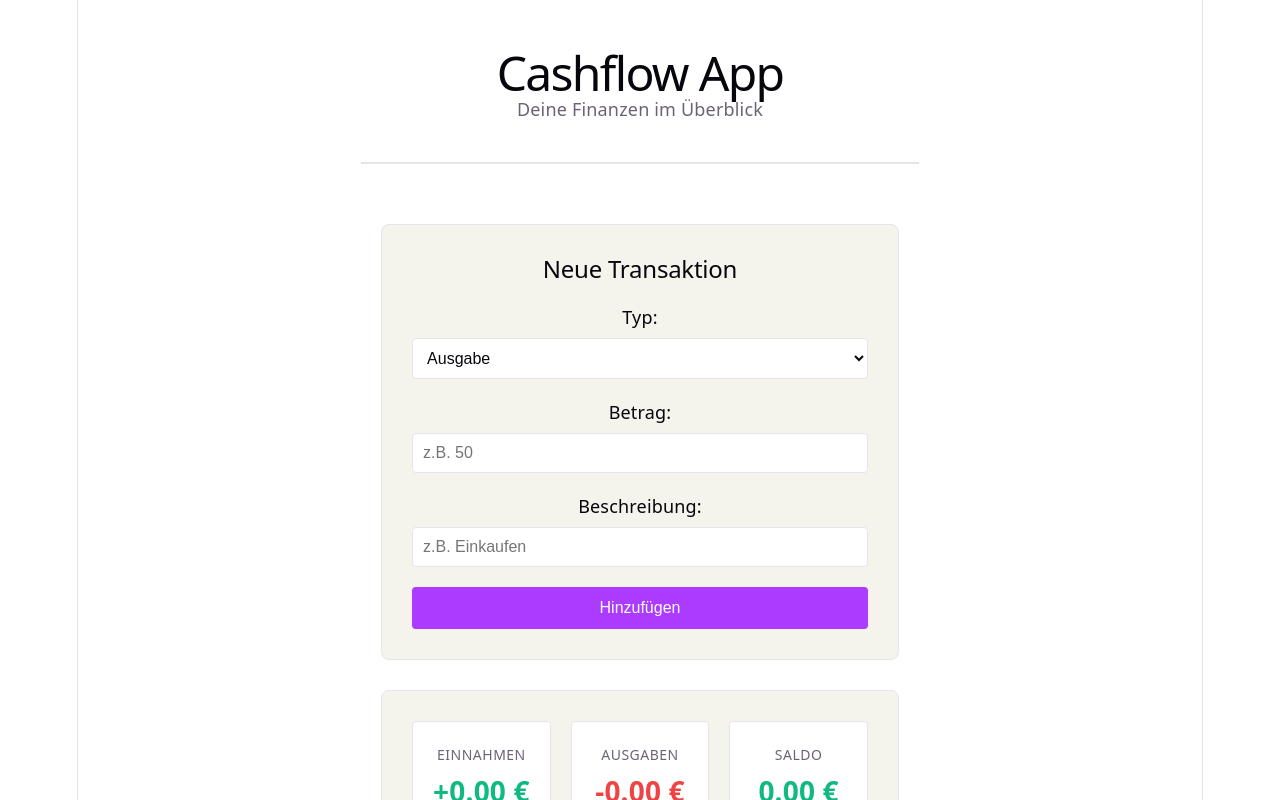
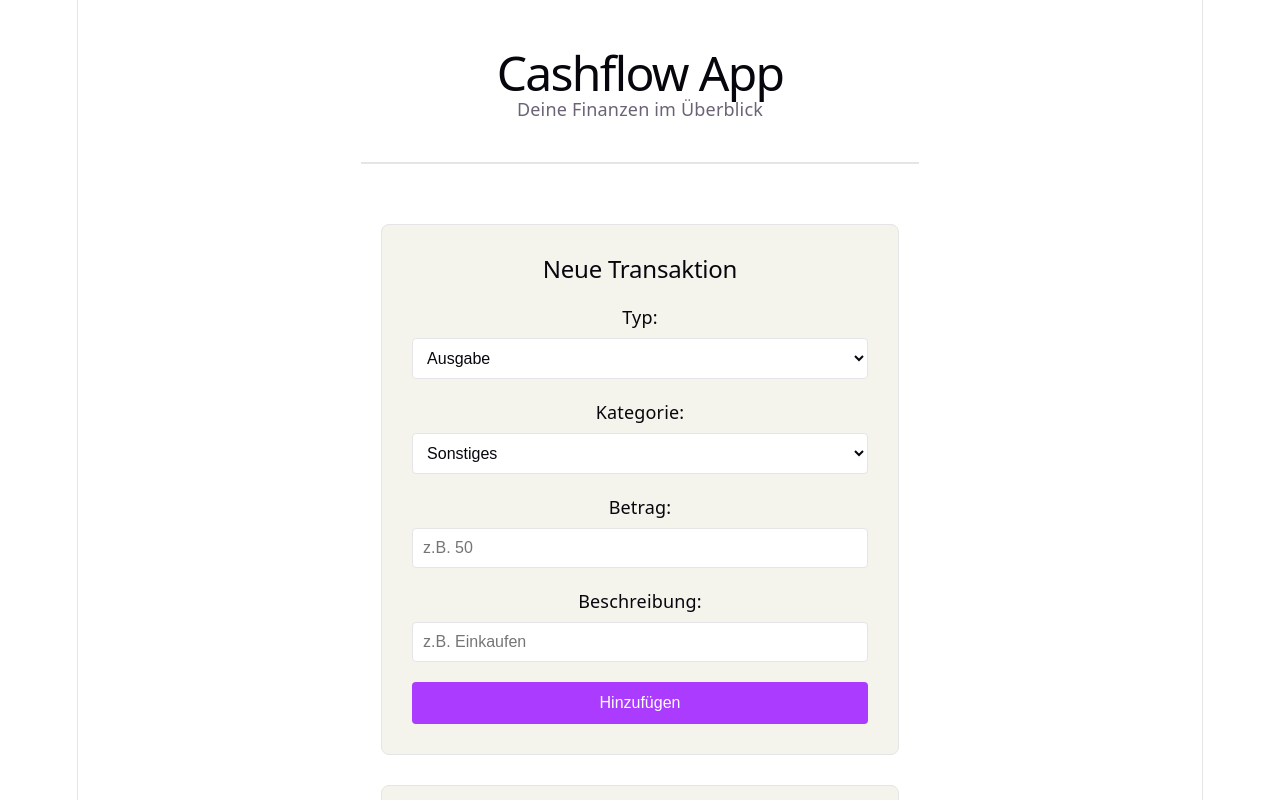
Before and after one commit to LostSpaceNG/cashflow-app, a React (Vite) app: page / in a window 1280 px wide. Shown: the top 800 px of the page. Built offline with nearby package versions, Linux system fonts and the light colour scheme.

Commit message:
feat: add, style transaction categories

```diff
--- a/src/App.css
+++ b/src/App.css
@@ -128,9 +128,28 @@
   gap: 20px;
 }
 
+.transaction-info {
+  display: flex;
+  flex-direction: column;
+  align-items: start;
+  gap: 6px;
+}
+
+.transaction-category {
+  font-size: 12px;
+  color: var(--text);
+  background: var(--bg);
+  padding: 0px 8px;
+  border-radius: 20px;
+  border: 1px solid var(--border);
+  width: fit-content;
+  letter-spacing: 0.5px;
+}
+
 .transaction-description {
   font-weight: 500;
   color: var(--text-h);
+  margin-left: 2px;
 }
 
 .transaction-amount {
--- a/src/components/TransactionForm.jsx
+++ b/src/components/TransactionForm.jsx
@@ -4,6 +4,16 @@ function TransactionForm({ onAddTransaction }) {
     const [amount, setAmount] = useState('')
     const [description, setDescription] = useState('')
     const [type, setType] = useState('expense')
+    const [category, setCategory] = useState('Sonstiges');
+
+    // Category based on type
+    const categories = {
+        income: ["Gehalt", "Freelance", "Gewerbe", "Sonstiges"],
+        expense: [
+            "Lebensmittel", "Wohnen", "Transport", "Rechnungen",
+            "Shopping", "Unterhaltung / Freizeit", "Gewerbe", "Sonstiges"
+        ]
+    }
 
     const handleSubmit = (e) => {
         e.preventDefault();
@@ -18,6 +28,7 @@ function TransactionForm({ onAddTransaction }) {
             amount: parseFloat(amount),
             description,
             type,
+            category,
             date: new Date().toISOString()
         }
 
@@ -27,6 +38,7 @@ function TransactionForm({ onAddTransaction }) {
         setAmount('')
         setDescription('')
         setType('expense')
+        setCategory('Sonstiges')
     }
 
     return (
@@ -38,6 +50,15 @@ function TransactionForm({ onAddTransaction }) {
                 <select value={type} onChange={(e) => setType(e.target.value)}>
                     <option value="expense">Ausgabe</option>
                     <option value="income">Einnahme</option>
+                </select>
+            </div>
+
+            <div className="form-group">
+                <label>Kategorie:</label>
+                <select value={category} onChange={(e) => setCategory(e.target.value)}>
+                    {categories[type].map(cat => (
+                        <option key={cat} value={cat}>{cat}</option>
+                    ))}
                 </select>
             </div>
 
--- a/src/components/TransactionList.jsx
+++ b/src/components/TransactionList.jsx
@@ -1,10 +1,10 @@
-function TransactionList({ transactions, onDeleteTransaction}) {
+function TransactionList({ transactions, onDeleteTransaction }) {
   if (transactions.length === 0) {
     return (
       <div className="transactions-list">
         <p className="no-transactions">Noch keine Transaktionen vorhanden.</p>
       </div>
-        )
+    );
   }
 
   return (
@@ -12,16 +12,19 @@ function TransactionList({ transactions, onDeleteTransaction}) {
       <h2>Transaktionen</h2>
       <ul>
         {transactions.map((transaction) => (
-                    <li
-                        key={transaction.id}
-                        className="transaction-item"
-                    >
+          <li key={transaction.id} className="transaction-item">
             <div className="transaction-details">
+              <div className="transaction-info">
+                <span className="transaction-category">
+                  {transaction.category}
+                </span>
                 <span className="transaction-description">
                   {transaction.description}
                 </span>
+              </div>
+
               <span className={`transaction-amount ${transaction.type}`}>
-                                {transaction.type === 'income' ? '+' : '-'}
+                {transaction.type === "income" ? "+" : "-"}
                 {transaction.amount.toFixed(2)} €
               </span>
             </div>
@@ -35,7 +38,7 @@ function TransactionList({ transactions, onDeleteTransaction}) {
         ))}
       </ul>
     </div>
-    )
+  );
 }
 
-export default TransactionList
+export default TransactionList;
```
Lines whose indentation alone changed are shown as unchanged.
